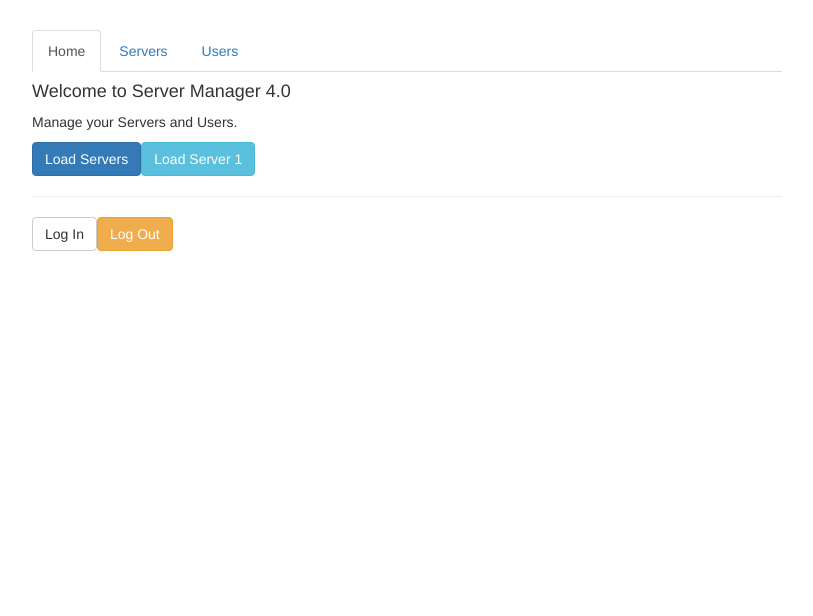
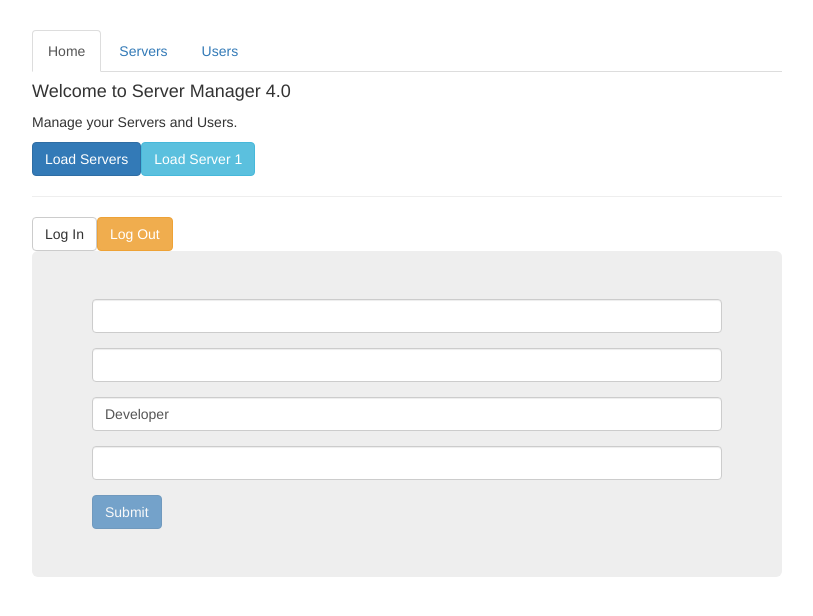
Before and after one commit to kaings/angular-project2-routing, an Angular app: page / in a window 1280 px wide. Shown: the top 616 px of the page, without its empty margins (233-1046 px from the left). Built offline with nearby package versions, Linux system fonts and the light colour scheme.

Commit message:
working with form using angular

```diff
--- a/src/app/home/home.component.html
+++ b/src/app/home/home.component.html
@@ -5,3 +5,22 @@
 <hr>
 <a class="btn btn-default" (click)="onLogIn()">Log In</a>
 <a class="btn btn-warning" (click)="onLogOut()">Log Out</a>
+
+<div class="jumbotron">
+  <form (ngSubmit)="onSubmit(g, h, i, j)" #f="ngForm">
+    <div class="form-group">
+      <input type="text" class="form-control" name="username" ngModel #g="ngModel" required>
+    </div>
+    <span class="help-block" *ngIf="!g.valid && g.touched">Please fill in username</span>
+    <div class="form-group">
+      <input type="text" class="form-control" name="email" ngModel #h="ngModel" required>
+    </div>
+    <div class="form-group">
+      <input type="text" class="form-control" name="role" [ngModel]="'Developer'" #i="ngModel" required>
+    </div>
+    <div class="form-group">
+      <input type="text" class="form-control" name="details" [(ngModel)]="detailedInfo" #j="ngModel">
+    </div>
+    <button type="submit" class="btn btn-primary" [disabled]="f.invalid">Submit</button>
+  </form>
+</div>
--- a/src/app/home/home.component.ts
+++ b/src/app/home/home.component.ts
@@ -1,6 +1,7 @@
-import { Component, OnInit } from '@angular/core';
+import {Component, OnInit, ViewChild} from '@angular/core';
 import {Router} from '@angular/router';
 import {AuthService} from '../auth.service';
+import {NgForm, NgModel} from '@angular/forms';
 
 @Component({
   selector: 'app-home',
@@ -8,6 +9,8 @@ import {AuthService} from '../auth.service';
   styleUrls: ['./home.component.css']
 })
 export class HomeComponent implements OnInit {
+  detailedInfo: string;
+  @ViewChild('f') formJSElement: NgForm;
 
   constructor(private router: Router, private authService: AuthService) { }
 
@@ -29,4 +32,8 @@ export class HomeComponent implements OnInit {
   onLogOut() {
     this.authService.logOut();
   }
+
+  onSubmit(g: NgModel, h: NgModel, i: NgModel, j: NgModel) {
+    console.log(this.formJSElement, g, h, i, j);
+  }
 }
```
